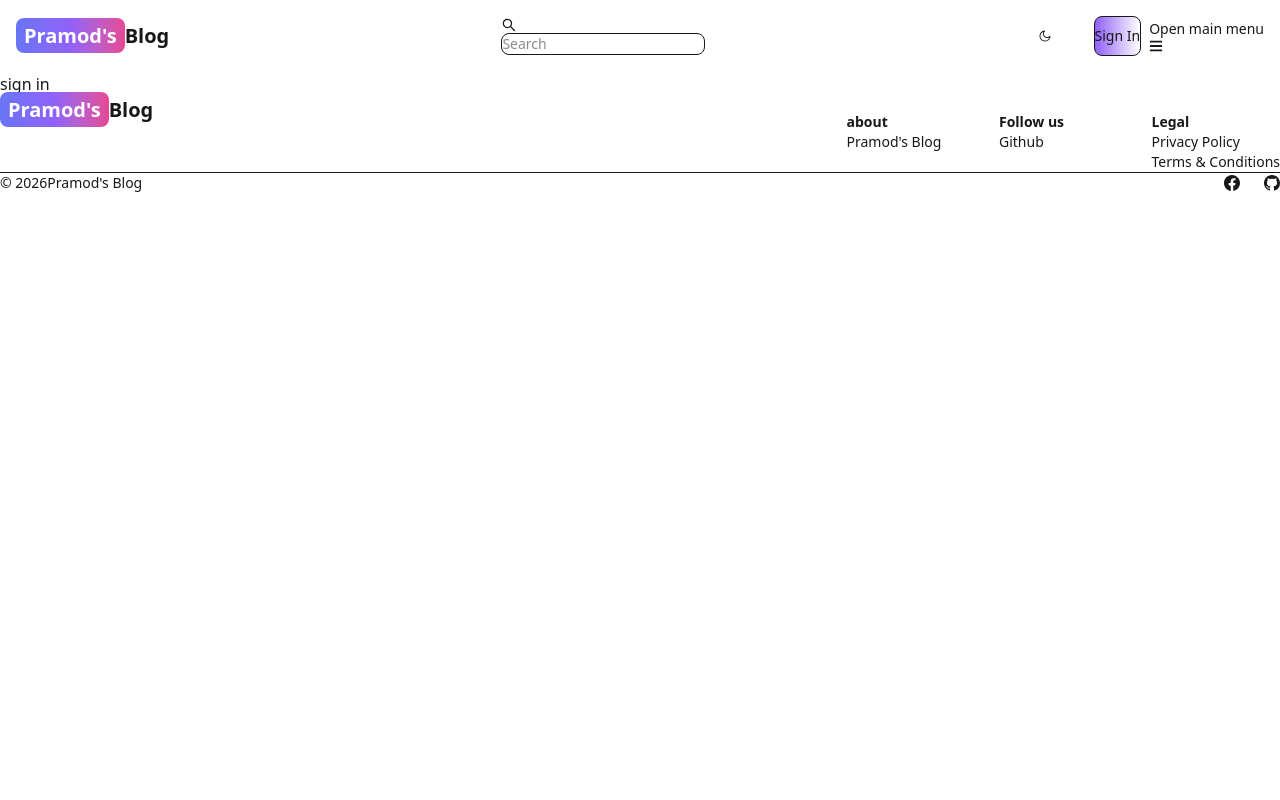
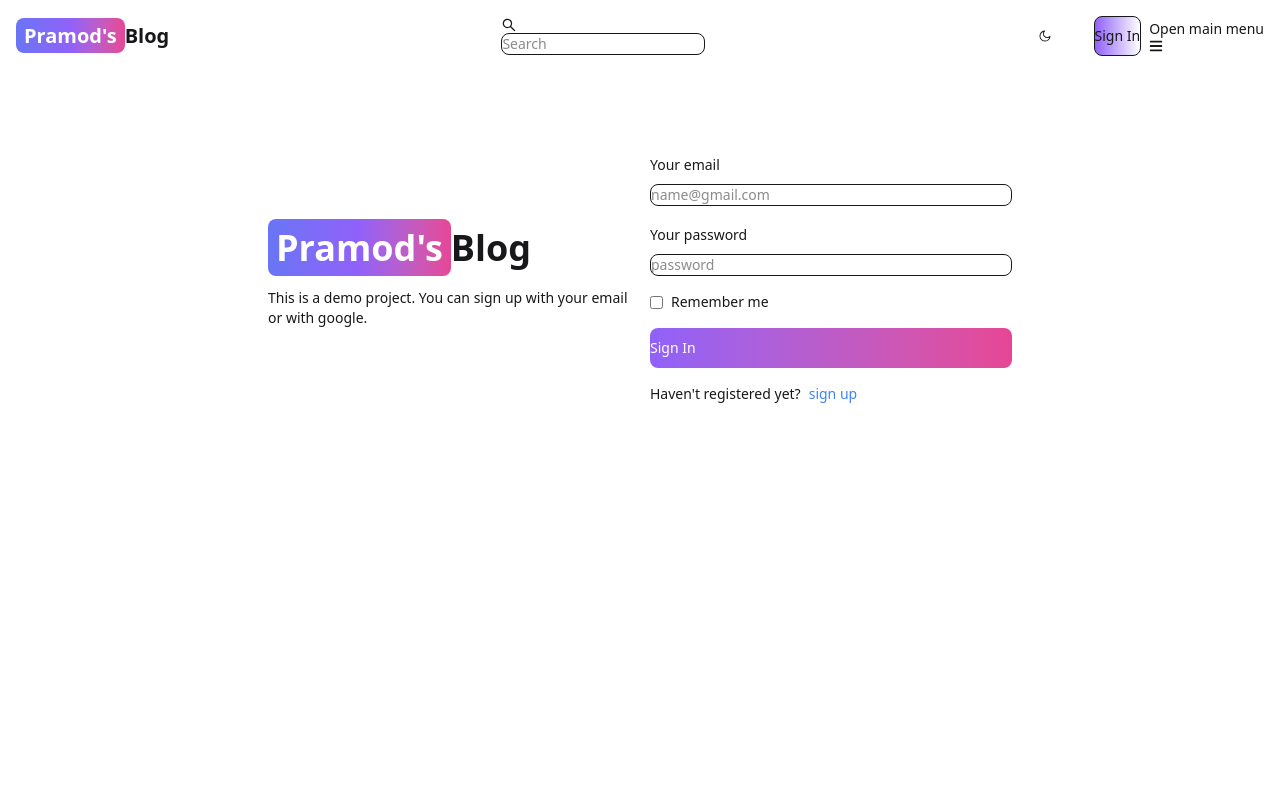
Before and after one commit to PramodGole2061/blog-mern, a React (Vite) app in the folder client/: page /signin in a window 1280 px wide. Shown: the top 800 px of the page. Built offline with nearby package versions, Linux system fonts and the light colour scheme.

Commit message:
complete the sign in page functionality

```diff
--- a/client/src/pages/SignIn.jsx
+++ b/client/src/pages/SignIn.jsx
@@ -1,9 +1,120 @@
-import React from 'react'
+import {Link, useNavigate} from 'react-router-dom';
+import { Alert, Button, Checkbox, Label, Spinner, TextInput } from "flowbite-react";
+import { useState } from 'react';
 
 export default function SignIn() {
+  const [formData, setFormData] = useState({});
+  const [errorMessage, setErrorMessage] = useState(null);
+  const [loading, setLoading] = useState(false);
+
+  const navigate = useNavigate();
+
+  const handleChange = (e) =>{
+    setFormData({...formData, [e.target.id] : e.target.value.trim()}); //spread operator to copy existing formData and update the specific fields with new values
+  }
+
+  // console.log(formData);
+
+
+  const handleSubmit = async (e)=>{
+    setErrorMessage(null); //reset error message on new submit
+    setLoading(true); //after clicking submit button, set loading to true
+
+    e.preventDefault(); //prevent default behavior, which is refreshing the page with submit
+
+    //basic validation but it must me inside handleSubmit because these fields are initially epmty
+    if(!formData.email || !formData.password){
+      setErrorMessage("All fields need to be filled.");
+      return;
+    }
+
+    try {
+      const res = await fetch('http://localhost:3000/api/auth/signin', {
+        method: 'POST',
+        headers: {
+          "content-type": 'application/json'
+        },
+        body: JSON.stringify(formData) //convert formData object to JSON string
+      })
+
+
+      // Safe to parse JSON for successful responses
+      const data = await res.json(); //convert res json object to js object
+
+      //we can't do !data.ok because it will always return from this if check even if it was successful
+      if(data.ok === false){
+        return setErrorMessage(data.message);
+      }
+
+      //if successfull, redirect to signin page
+      navigate('/')
+
+    } catch (error) {
+      setErrorMessage("An error occurred during sign in.", error)
+      setLoading(false);
+    }finally{
+      setLoading(false);
+    }
+  }
   return (
-    <div>
-      sign in
+    <div className='min-h-screen min-w-screen mt-20'>
+
+      {/* flex into row, padding on x 3, maximum width 3xl means it's size is now fixed so we can center this div with mx-auto which center contents horizontally */}
+      {/* flex into columns meaning one above other below, but for md: or lg: screens flex horizontally and make items center, gap-5 will put gap between righta and left div*/}
+      <div className='flex px-3 max-w-3xl mx-auto flex-col md:flex-row md:items-center gap-5'>
+
+        {/* left side */}
+        {/* flex-1 means 50% for left div */}
+        <div className='flex-1'>
+          <Link className='text-4xl font-bold dark:text-white' >
+            <span className='px-2 py-1 bg-linear-to-r from-indigo-500 via-purple-500 to-pink-500 text-white rounded-lg'>Pramod's</span>
+            Blog
+          </Link>
+          <p className='text-sm mt-5'>
+            This is a demo project. You can sign up with your email or with google.
+          </p>
+        </div>
+
+        {/* right side */}
+        {/* flex-1 on right side div means 50% do right div */}
+        <div className='flex-1'>
+          <form className="flex max-w-md flex-col gap-4" onSubmit={handleSubmit}>
+            <div>
+              <div className="mb-2 block">
+                <Label htmlFor="email">Your email</Label>
+              </div>
+              <TextInput id="email" type="email" placeholder="name@gmail.com" required onChange={handleChange} />
+            </div>
+            <div>
+              <div className="mb-2 block">
+                <Label htmlFor="password">Your password</Label>
+              </div>
+              <TextInput id="password" type="password" placeholder='password' required onChange={handleChange}/>
+            </div>
+            <div className="flex items-center gap-2">
+              <Checkbox id="remember" />
+              <Label htmlFor="remember">Remember me</Label>
+            </div>
+            <Button className='bg-linear-to-r from-purple-500 to-pink-500' type="submit" disabled={loading}>
+              {!loading ? 'Sign In': (
+                <>
+                  <Spinner size='sm' />
+                  <span className='pl-3'>Signing In...</span>
+                </>
+              )}
+              </Button>
+            <div className='text-sm flex gap-2'>
+              <span>Haven't registered yet?</span>
+              <Link to='/signup' className='text-blue-500'>
+                sign up
+              </Link>
+            </div>
+
+            {errorMessage && (<Alert className='mt-5 text-sm' color='failure'>{errorMessage}</Alert>)}
+          </form>
+        </div>
+
+      </div>
     </div>
   )
 }
```
